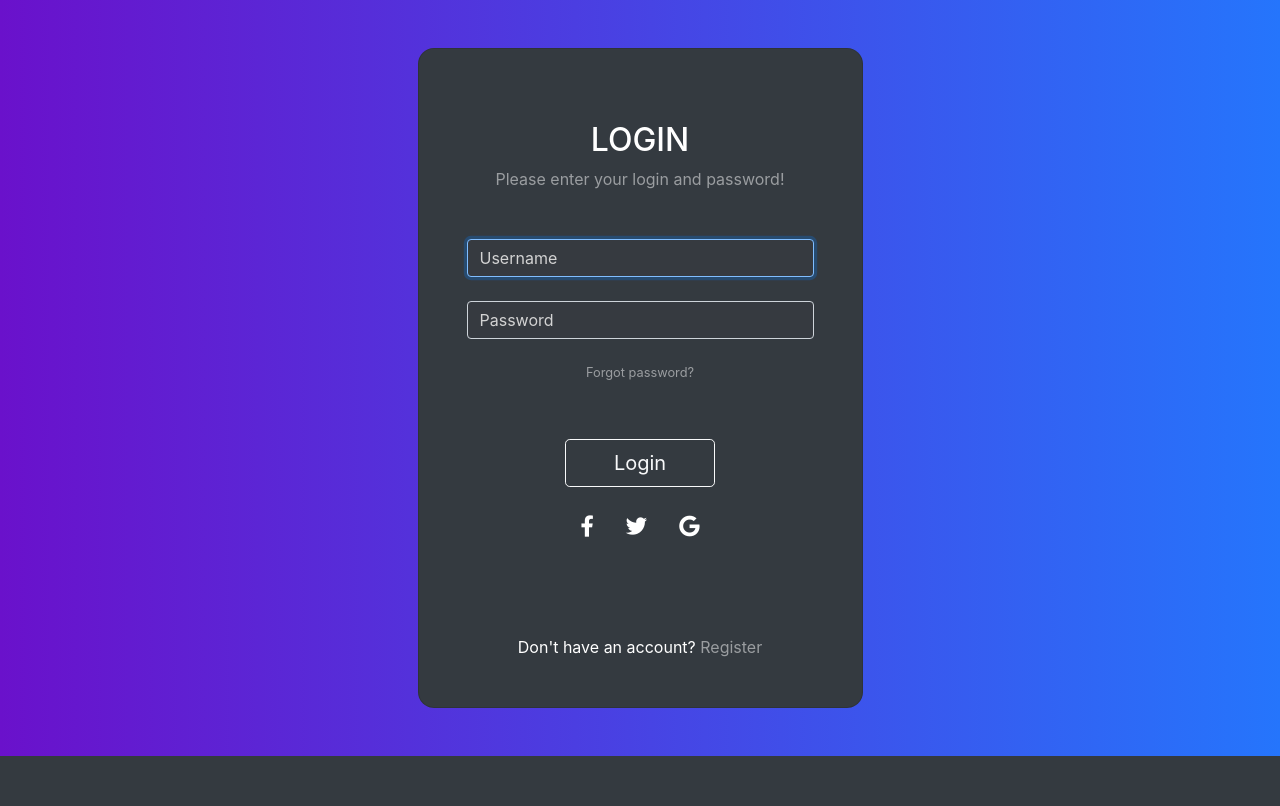
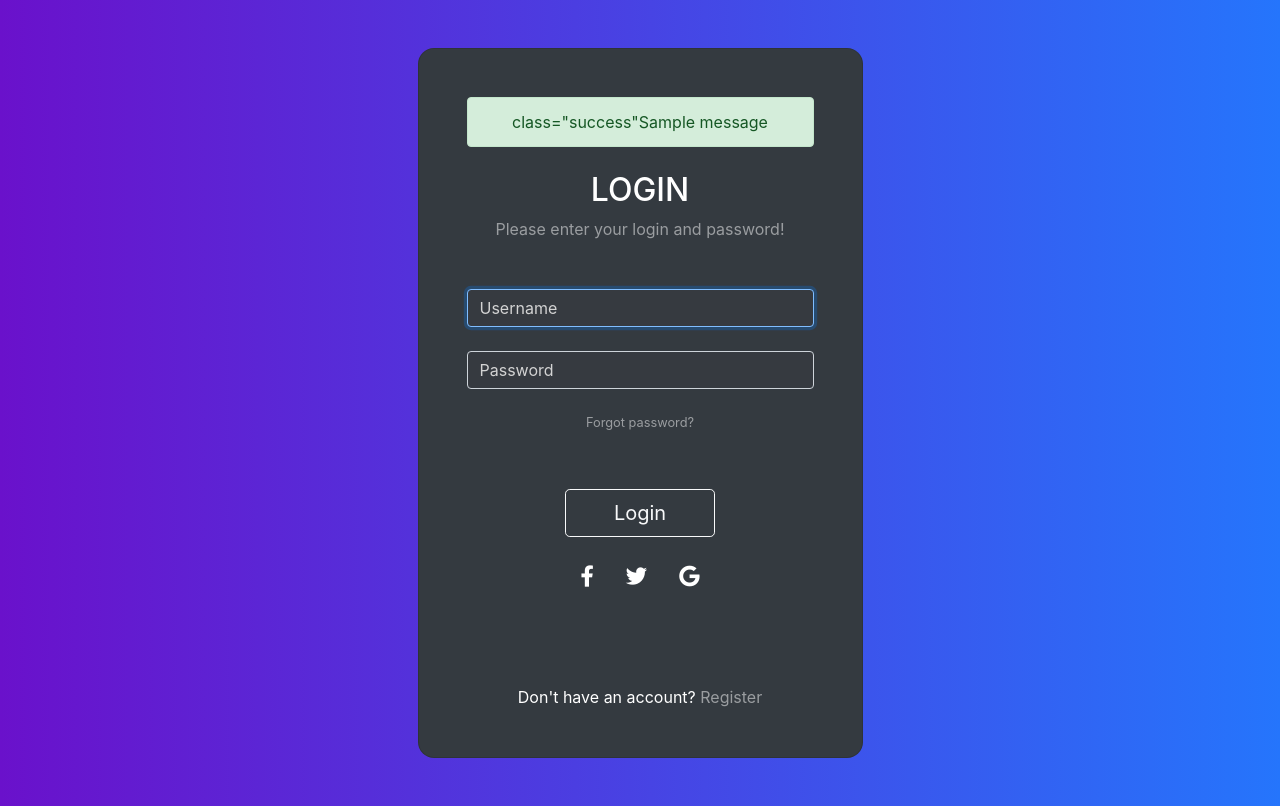
Before and after one commit to Srdjan667/rpg-tome, a Django app: page /accounts/login/ in a window 1280 px wide. Shown: the part 56-862 px from the top of the page. Before the commit the page ends 812 px from the top, so only its background shows below. Run offline with Django 4.2, Linux system fonts and the light colour scheme; one stand-in notice (Sample message) is shown; some libraries are stand-ins or nearby versions.

Commit message:
Added success message when registration is completed

```diff
--- a/users/templates/users/login.html
+++ b/users/templates/users/login.html
@@ -7,6 +7,13 @@
       <div class="col-12 col-md-8 col-lg-6 col-xl-5">
         <div class="card bg-dark text-white" style="border-radius: 1rem;">
           <div class="card-body p-5 text-center">
+            {% if messages %}
+            <div class="alert alert-success" role="alert">
+              {% for message in messages %}
+              {% if message.tags %} class="{{ message.tags }}"{% endif %}{{ message }}
+              {% endfor %}
+            </div>
+            {% endif %}
             <div class="mb-md-5 mt-md-4 pb-5">
               <h2 class="fw-bold mb-2 text-uppercase">Login
               </h2>
@@ -20,13 +27,11 @@
                     {{ error }}
                   </p>
                   {% endfor %}
-
                   {% if form.username.errors %}
                   <p class="alert alert-danger">
-                  {{ form.username.errors }}
+                    {{ form.username.errors }}
                   </p>
                   {% endif %}
-
                   {% render_field form.username|add_class:"form-control" %}
                   {{ form.password.errors }}
                   {% render_field form.password|add_class:"form-control" %}
--- a/users/views.py
+++ b/users/views.py
@@ -1,5 +1,5 @@
 from django.shortcuts import render, redirect
-# from django.contrib import messages
+from django.contrib import messages
 from .forms import UserRegisterForm, CustomLoginForm
 from django.contrib.auth.views import *
 from django.urls import reverse_lazy
@@ -10,14 +10,12 @@ def CustomRegisterView(request):
 		if form.is_valid():
 			form.save()
 			username = form.cleaned_data.get('username')
-			# messages.success(request, f"Account has been created for {username}! You may now login.")
+			messages.success(request, f"Account has been created for {username}, you may now login.")
 			return redirect('account:login')
 	else:
 		form = UserRegisterForm()
 	return render(request, 'users/register.html', {'form':form})
 
-
-# Add success message for new user
 
 class CustomLoginView(LoginView):
 	form_class = CustomLoginForm
```
Also changed, not shown: README.md, db.sqlite3.
